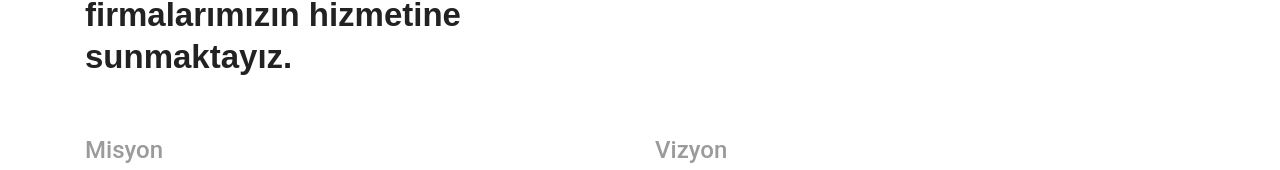
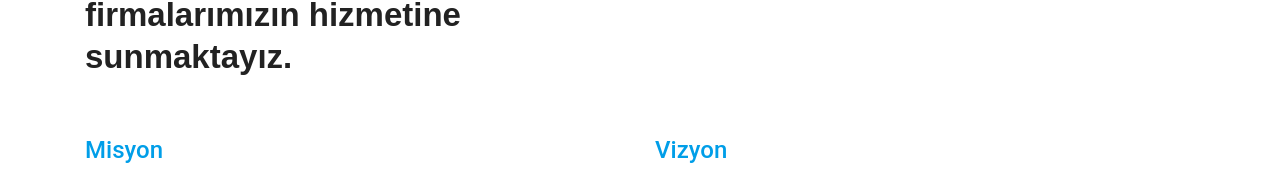
Before and after one commit to virtualuserx/balikcisacmetal, a plain HTML site: page hakkimizda.html in a window 1280 px wide. Shown: the part 1238-1408 px from the top of the page. Drawn offline with nearby package versions, Linux system fonts and the light colour scheme; some packages are replaced by stand-ins of ours; a script that the page names is missing.

Commit message:
Update hakkimizda.html

```diff
--- a/hakkimizda.html
+++ b/hakkimizda.html
@@ -84,7 +84,7 @@
     font-weight: 400;
 
    }
-   .fancybox__title:hover{
+   .fancybox__title{
     color: rgba(0,158,232,255);
    }
 
```
